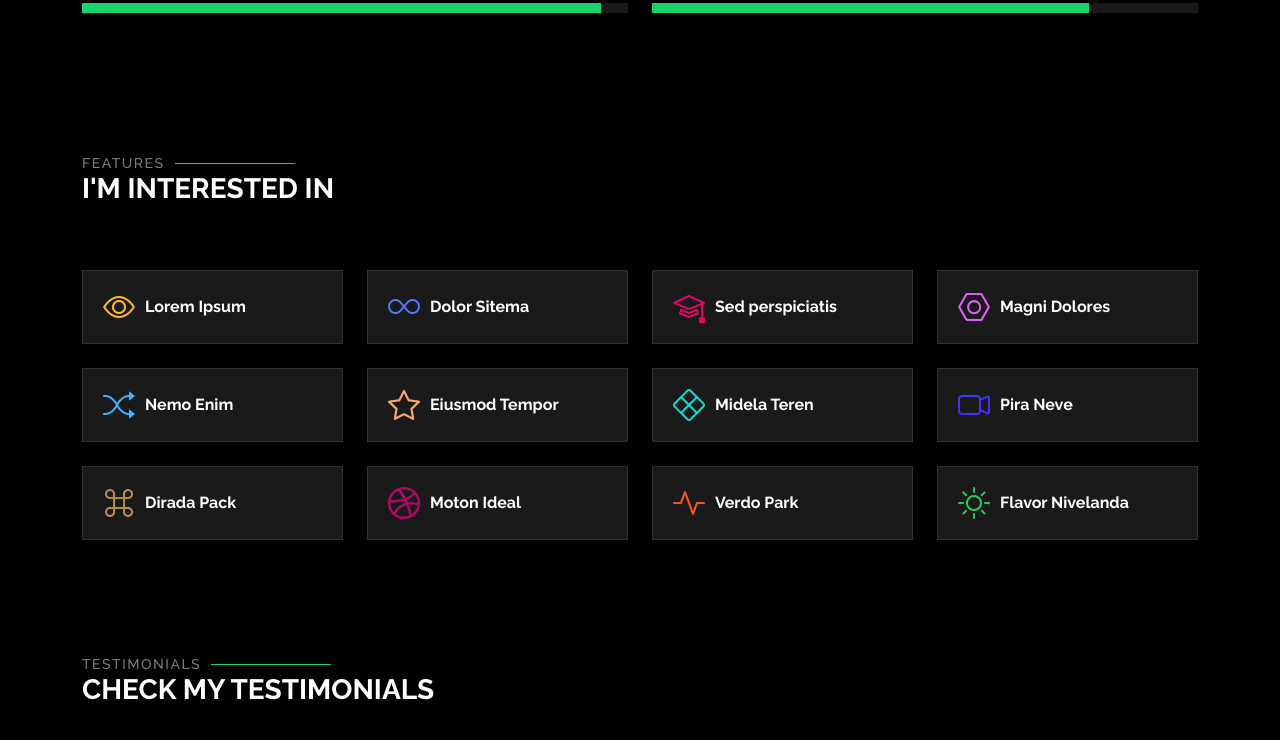
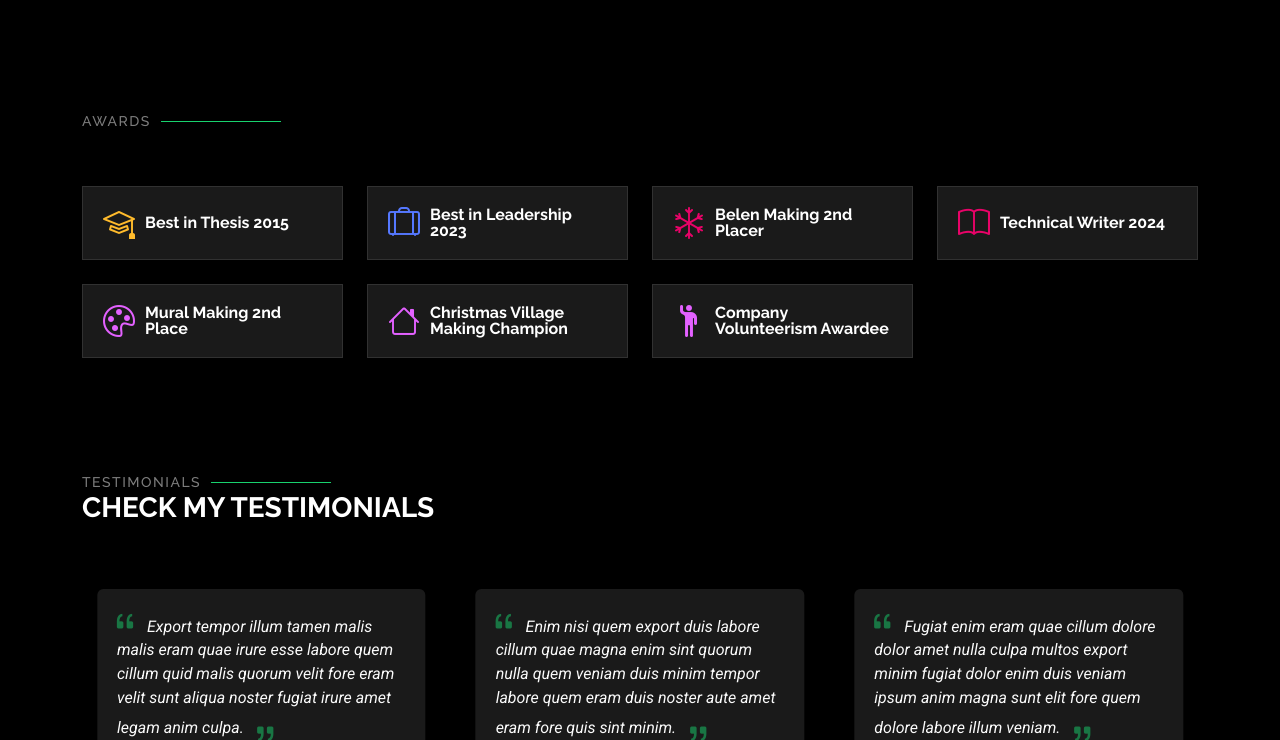
Before and after one commit to HulyoAdos/myPortfolio, a plain HTML site: page index.html in a window 1280 px wide. Shown: the part 2260-3000 px from the top of the page. Drawn offline with Linux system fonts and the light colour scheme.

Commit message:
update index

```diff
--- a/index.html
+++ b/index.html
@@ -115,9 +115,9 @@
                       <div class="row">
                           <div class="col-lg-6">
                               <ul>
-                                  <li><i class="bi bi-chevron-right"></i> <strong>Website:</strong> <span>https://hulyoados.github.io/myPortfolio/</span></li>
+                                  <li><i class="bi bi-chevron-right"></i> <strong>Country:</strong> <span>Philippines</span></li>
+                                  <li><i class="bi bi-chevron-right"></i> <strong>City:</strong> <span>Cabuyao, Laguna</span></li>
                                   <li><i class="bi bi-chevron-right"></i> <strong>Phone:</strong> <span>+639 293096236</span></li>
-                                  <li><i class="bi bi-chevron-right"></i> <strong>City:</strong> <span>Cabuyao, Laguna</span></li>
                               </ul>
                           </div>
                           <div class="col-lg-6">
@@ -187,7 +187,7 @@
           <!-- Section Title -->
           <div class="container section-title" data-aos="fade-up">
               <h2>Skills</h2>
-              <div><span>My</span> <span class="description-title">Skills</span></div>
+              <!--<div><span>My</span> <span class="description-title">Skills</span></div>-->
           </div><!-- End Section Title -->
 
           <div class="container" data-aos="fade-up" data-aos-delay="100">
@@ -296,8 +296,8 @@
 
           <!-- Section Title -->
           <div class="container section-title" data-aos="fade-up">
-              <h2>Features</h2>
-              <div><span>I'm</span> <span class="description-title">interested in</span></div>
+              <h2>Awards</h2>
+              <!--<div><span>I'm</span> <span class="description-title">interested in</span></div>-->
           </div><!-- End Section Title -->
 
           <div class="container">
@@ -306,87 +306,53 @@
 
                   <div class="col-lg-3 col-md-4" data-aos="fade-up" data-aos-delay="100">
                       <div class="features-item">
-                          <i class="bi bi-eye" style="color: #ffbb2c;"></i>
-                          <h3><a href="" class="stretched-link">Lorem Ipsum</a></h3>
+                          <i class="bi bi-mortarboard" style="color: #ffbb2c;"></i>
+                          <h3><a href="" class="stretched-link">Best in Thesis 2015</a></h3>
                       </div>
                   </div><!-- End Feature Item -->
 
                   <div class="col-lg-3 col-md-4" data-aos="fade-up" data-aos-delay="200">
                       <div class="features-item">
-                          <i class="bi bi-infinity" style="color: #5578ff;"></i>
-                          <h3><a href="" class="stretched-link">Dolor Sitema</a></h3>
+                          <i class="bi bi-suitcase-lg" style="color: #5578ff;"></i>
+                          <h3><a href="" class="stretched-link">Best in Leadership 2023</a></h3>
                       </div>
                   </div><!-- End Feature Item -->
 
                   <div class="col-lg-3 col-md-4" data-aos="fade-up" data-aos-delay="300">
                       <div class="features-item">
-                          <i class="bi bi-mortarboard" style="color: #e80368;"></i>
-                          <h3><a href="" class="stretched-link">Sed perspiciatis</a></h3>
+                          <i class="bi bi-snow" style="color: #e80368;"></i>
+                          <h3><a href="" class="stretched-link">Belen Making 2nd Placer</a></h3>
+                      </div>
+                  </div><!-- End Feature Item -->
+
+                  <div class="col-lg-3 col-md-4" data-aos="fade-up" data-aos-delay="300">
+                      <div class="features-item">
+                          <i class="bi bi-book" style="color: #e80368;"></i>
+                          <h3><a href="" class="stretched-link">Technical Writer 2024</a></h3>
                       </div>
                   </div><!-- End Feature Item -->
 
                   <div class="col-lg-3 col-md-4" data-aos="fade-up" data-aos-delay="400">
                       <div class="features-item">
-                          <i class="bi bi-nut" style="color: #e361ff;"></i>
-                          <h3><a href="" class="stretched-link">Magni Dolores</a></h3>
+                          <i class="bi bi-palette" style="color: #e361ff;"></i>
+                          <h3><a href="" class="stretched-link">Mural Making 2nd Place</a></h3>
                       </div>
                   </div><!-- End Feature Item -->
 
-                  <div class="col-lg-3 col-md-4" data-aos="fade-up" data-aos-delay="500">
+                  <div class="col-lg-3 col-md-4" data-aos="fade-up" data-aos-delay="400">
                       <div class="features-item">
-                          <i class="bi bi-shuffle" style="color: #47aeff;"></i>
-                          <h3><a href="" class="stretched-link">Nemo Enim</a></h3>
+                          <i class="bi bi-house" style="color: #e361ff;"></i>
+                          <h3><a href="" class="stretched-link">Christmas Village Making Champion</a></h3>
                       </div>
                   </div><!-- End Feature Item -->
 
-                  <div class="col-lg-3 col-md-4" data-aos="fade-up" data-aos-delay="600">
+                  <div class="col-lg-3 col-md-4" data-aos="fade-up" data-aos-delay="400">
                       <div class="features-item">
-                          <i class="bi bi-star" style="color: #ffa76e;"></i>
-                          <h3><a href="" class="stretched-link">Eiusmod Tempor</a></h3>
+                          <i class="bi bi-person-raised-hand" style="color: #e361ff;"></i>
+                          <h3><a href="" class="stretched-link">Company Volunteerism Awardee</a></h3>
                       </div>
                   </div><!-- End Feature Item -->
 
-                  <div class="col-lg-3 col-md-4" data-aos="fade-up" data-aos-delay="700">
-                      <div class="features-item">
-                          <i class="bi bi-x-diamond" style="color: #11dbcf;"></i>
-                          <h3><a href="" class="stretched-link">Midela Teren</a></h3>
-                      </div>
-                  </div><!-- End Feature Item -->
-
-                  <div class="col-lg-3 col-md-4" data-aos="fade-up" data-aos-delay="800">
-                      <div class="features-item">
-                          <i class="bi bi-camera-video" style="color: #4233ff;"></i>
-                          <h3><a href="" class="stretched-link">Pira Neve</a></h3>
-                      </div>
-                  </div><!-- End Feature Item -->
-
-                  <div class="col-lg-3 col-md-4" data-aos="fade-up" data-aos-delay="900">
-                      <div class="features-item">
-                          <i class="bi bi-command" style="color: #b2904f;"></i>
-                          <h3><a href="" class="stretched-link">Dirada Pack</a></h3>
-                      </div>
-                  </div><!-- End Feature Item -->
-
-                  <div class="col-lg-3 col-md-4" data-aos="fade-up" data-aos-delay="1000">
-                      <div class="features-item">
-                          <i class="bi bi-dribbble" style="color: #b20969;"></i>
-                          <h3><a href="" class="stretched-link">Moton Ideal</a></h3>
-                      </div>
-                  </div><!-- End Feature Item -->
-
-                  <div class="col-lg-3 col-md-4" data-aos="fade-up" data-aos-delay="1100">
-                      <div class="features-item">
-                          <i class="bi bi-activity" style="color: #ff5828;"></i>
-                          <h3><a href="" class="stretched-link">Verdo Park</a></h3>
-                      </div>
-                  </div><!-- End Feature Item -->
-
-                  <div class="col-lg-3 col-md-4" data-aos="fade-up" data-aos-delay="1200">
-                      <div class="features-item">
-                          <i class="bi bi-brightness-high" style="color: #29cc61;"></i>
-                          <h3><a href="" class="stretched-link">Flavor Nivelanda</a></h3>
-                      </div>
-                  </div><!-- End Feature Item -->
 
               </div>
 
```
